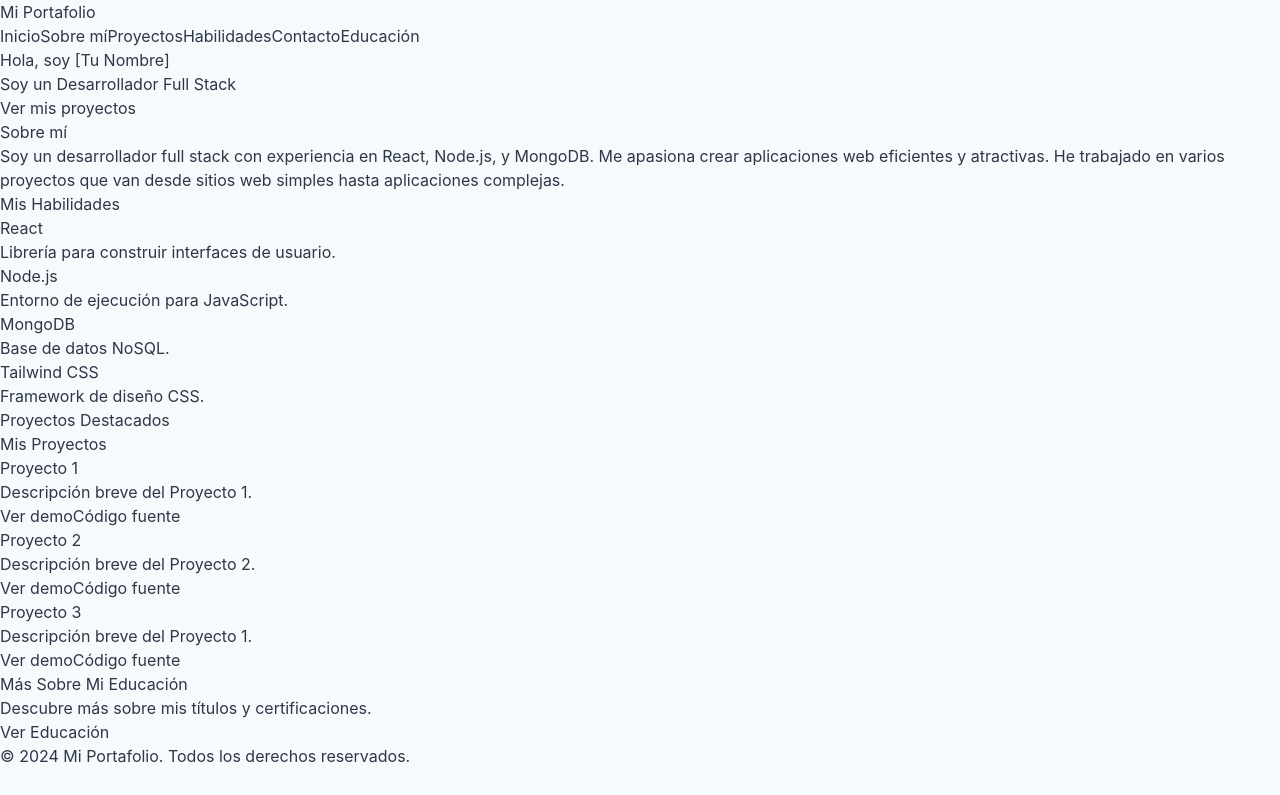
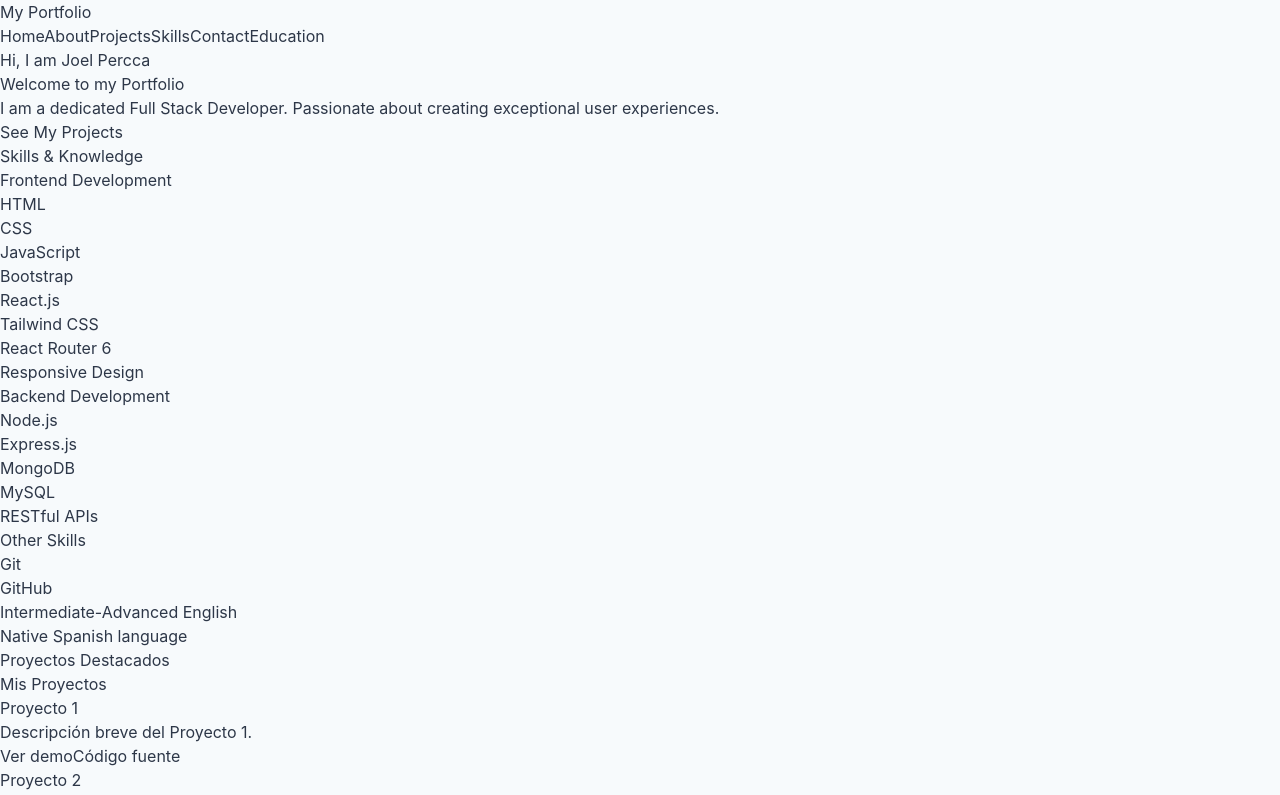
Before and after one commit to JoelPercca3/My-portafolio, a React (Vite) app: page / in a window 1280 px wide. Shown: the top 795 px of the page. Built offline with nearby package versions, Linux system fonts and the light colour scheme.

Commit message:
comit modificados

```diff
--- a/src/components/About.jsx
+++ b/src/components/About.jsx
@@ -4,11 +4,11 @@ const About = () => {
   return (
     <section className="bg-white py-12">
       <div className="container mx-auto px-4">
-        <h2 className="text-3xl font-bold mb-6">Sobre mí</h2>
+        <h2 className="text-3xl font-bold mb-6">About me</h2>
         <p className="text-gray-700">
-          Soy un desarrollador full stack con experiencia en React, Node.js, y MongoDB.
-          Me apasiona crear aplicaciones web eficientes y atractivas. He trabajado en varios
-          proyectos que van desde sitios web simples hasta aplicaciones complejas.
+          My name is Joel and I am a dedicated full stack developer passionate about creating exceptional user experiences. I have a strong foundation in front-end and back-end technologies. I am a hard-working individual who operates with integrity, accountability, and reliability. My keen observation skills, combined with my initiative and proactive approach, allow me to deliver high-quality web applications that meet and exceed user needs.
+          I enjoy working in the programming area because I can be open to the latest technological advancements and am always eager to learn and adapt to new platforms and software. My goal is to leverage my experience to develop unique and effective solutions that provide users with seamless and engaging experiences.
+          As a web developer, I am motivated by the opportunity to bring cutting-edge technologies to life, ensuring that they are accessible and functional for all users. I look forward to contributing my skills and enthusiasm to a forward-thinking team, where I can continue to grow and make a significant impact.
         </p>
       </div>
     </section>
--- a/src/components/Footer.jsx
+++ b/src/components/Footer.jsx
@@ -3,7 +3,7 @@ import React from 'react';
 const Footer = () => {
   return (
     <footer className="bg-gray-800 text-white py-4 text-center">
-      <p>© 2024 Mi Portafolio. Todos los derechos reservados.</p>
+      <p>© 2024 Mi Portfolio.JoelPercca.</p>
     </footer>
   );
 };
--- a/src/components/Hero.jsx
+++ b/src/components/Hero.jsx
@@ -4,9 +4,10 @@ const Hero = () => {
   return (
     <section className="bg-gray-900 text-white h-screen flex items-center justify-center">
       <div className="text-center">
-        <h1 className="text-4xl font-bold mb-4">Hola, soy [Tu Nombre]</h1>
-        <p className="text-xl mb-8">Soy un Desarrollador Full Stack</p>
-        <a href="projects" className="bg-blue-500 text-white py-2 px-4 rounded">Ver mis proyectos</a>
+        <h1 className="text-4xl font-bold mb-4">Hi, I am Joel Percca</h1>
+        <h1 className="text-4xl font-bold mb-4">Welcome to my Portfolio</h1>
+        <p className="text-xl mb-8">I am a dedicated Full Stack Developer. Passionate about creating exceptional user experiences.</p>
+        <a href="projects" className="bg-blue-500 text-white py-2 px-4 rounded">See My Projects</a>
       </div>
     </section>
   );
--- a/src/components/Navbar.jsx
+++ b/src/components/Navbar.jsx
@@ -7,16 +7,45 @@ const Navbar = () => {
     <nav className="bg-gray-800 p-4 text-white">
       <div className="container mx-auto flex justify-between items-center">
         <Link to="/" className="text-2xl font-bold">
-          Mi Portafolio
+          My Portfolio
         </Link>
-        <div>
-          <Link to="/" className="mx-2">Inicio</Link>
-          <Link to="/about" className="mx-2">Sobre mí</Link>
-          <Link to="/projects" className="mx-2">Proyectos</Link>
-          <Link to="/skills" className="mx-2">Habilidades</Link>
-          <Link to="/contact" className="mx-2">Contacto</Link>
-          <Link to="/education" className="mx-2">Educación</Link> {/* Nuevo enlace */}
-
+        <div className="flex space-x-4">
+          <Link
+            to="/"
+            className="px-3 py-2 rounded-md text-sm font-medium hover:bg-gray-700 hover:text-white transition duration-300"
+          >
+            Home
+          </Link>
+          <Link
+            to="/about"
+            className="px-3 py-2 rounded-md text-sm font-medium hover:bg-gray-700 hover:text-white transition duration-300"
+          >
+            About
+          </Link>
+          <Link
+            to="/projects"
+            className="px-3 py-2 rounded-md text-sm font-medium hover:bg-gray-700 hover:text-white transition duration-300"
+          >
+            Projects
+          </Link>
+          <Link
+            to="/skills"
+            className="px-3 py-2 rounded-md text-sm font-medium hover:bg-gray-700 hover:text-white transition duration-300"
+          >
+            Skills
+          </Link>
+          <Link
+            to="/contact"
+            className="px-3 py-2 rounded-md text-sm font-medium hover:bg-gray-700 hover:text-white transition duration-300"
+          >
+            Contact
+          </Link>
+          <Link
+            to="/education"
+            className="px-3 py-2 rounded-md text-sm font-medium hover:bg-gray-700 hover:text-white transition duration-300"
+          >
+            Education
+          </Link>
         </div>
       </div>
     </nav>
--- a/src/pages/Contact.jsx
+++ b/src/pages/Contact.jsx
@@ -1,15 +1,44 @@
 import React from 'react';
+import ContactForm from '../components/ContactForm';
 
 const Contact = () => {
   return (
-    <section className="container mx-auto p-4">
-      <h1 className="text-4xl font-bold">Contacto</h1>
-      <p className="mt-4">Puedes contactarme a través de los siguientes medios:</p>
-      <ul className="mt-4">
-        <li>Email: joelpercca3@gmail.com</li>
-        <li>LinkedIn: <a href="https://www.linkedin.com/in/tuusuario" className="text-blue-500">Mi LinkedIn</a></li>
-        <li>GitHub: <a href="https://github.com/tuusuario" className="text-blue-500">Mi GitHub</a></li>
+    <section className="container mx-auto p-6">
+      <h1 className="text-5xl font-extrabold text-gray-800 mb-8">Contacto</h1>
+      <p className="text-lg text-gray-600 mb-6">Puedes contactarme a través de los siguientes medios:</p>
+      <ul className="space-y-4 mb-12">
+        <li className="text-lg">
+          <span className="font-semibold text-gray-700">Email:</span>
+          <a
+            href="mailto:joelpercca3@gmail.com"
+            className="text-blue-500 hover:text-blue-700 transition-colors duration-300">
+            joelpercca3@gmail.com
+          </a>
+        </li>
+        <li className="text-lg">
+          <span className="font-semibold text-gray-700">LinkedIn:</span>
+          <a
+            href="https://www.linkedin.com/in/joel-percca-cuadros-2b58512a3/"
+            target="_blank"
+            rel="noopener noreferrer"
+            className="text-blue-500 hover:text-blue-700 transition-colors duration-300">
+            Mi LinkedIn
+          </a>
+        </li>
+        <li className="text-lg">
+          <span className="font-semibold text-gray-700">GitHub:</span>
+          <a
+            href="https://github.com/JoelPercca3"
+            target="_blank"
+            rel="noopener noreferrer"
+            className="text-blue-500 hover:text-blue-700 transition-colors duration-300">
+            Mi GitHub
+          </a>
+        </li>
       </ul>
+
+      <h2 className="text-3xl font-bold text-gray-800 mb-6">Envíame un mensaje</h2>
+      <ContactForm />
     </section>
   );
 };
--- a/src/pages/Home.jsx
+++ b/src/pages/Home.jsx
@@ -1,23 +1,47 @@
 import React from 'react';
 import Hero from '../components/Hero';
-import About from '../components/About';
 import ProjectsList from '../components/Projects/ProjectsList';
-import SkillItem from '../components/Skills/SkillsItem';
 import { Link } from 'react-router-dom';
+
+const skills = [
+  {
+    name: 'Frontend Development',
+    description: ['HTML', 'CSS', 'JavaScript', 'Bootstrap', 'React.js', 'Tailwind CSS', 'React Router 6', 'Responsive Design']
+  },
+  {
+    name: 'Backend Development',
+    description: ['Node.js', 'Express.js', 'MongoDB', 'MySQL', 'RESTful APIs']
+  },
+  {
+    name: 'Other Skills',
+    description: ['Git', 'GitHub', 'Intermediate-Advanced English', 'Native Spanish language']
+  },
+];
 
 const Home = () => {
   return (
     <>
       <Hero />
-      <About />
       <section className="bg-gray-100 py-12">
         <div className="container mx-auto">
-          <h2 className="text-3xl font-bold mb-6">Mis Habilidades</h2>
-          <div className="grid grid-cols-2 md:grid-cols-4 gap-6">
-            <SkillItem skill={{ name: 'React', description: 'Librería para construir interfaces de usuario.' }} />
-            <SkillItem skill={{ name: 'Node.js', description: 'Entorno de ejecución para JavaScript.' }} />
-            <SkillItem skill={{ name: 'MongoDB', description: 'Base de datos NoSQL.' }} />
-            <SkillItem skill={{ name: 'Tailwind CSS', description: 'Framework de diseño CSS.' }} />
+          <h2 className="text-4xl font-extrabold text-gray-800 mb-8 text-center">
+            Skills & Knowledge
+          </h2>
+          <div className="grid grid-cols-1 sm:grid-cols-2 lg:grid-cols-3 gap-8">
+            {skills.map((skill, index) => (
+              <div
+                key={index}
+                className="bg-white shadow-lg rounded-lg p-6 hover:shadow-xl transition-shadow duration-300">
+                <h3 className="text-2xl font-bold text-gray-700 mb-4">
+                  {skill.name}
+                </h3>
+                <ul className="text-gray-600 list-disc list-inside space-y-1">
+                  {skill.description.map((item, i) => (
+                    <li key={i}>{item}</li>
+                  ))}
+                </ul>
+              </div>
+            ))}
           </div>
         </div>
       </section>
@@ -29,9 +53,11 @@ const Home = () => {
       </section>
       <section className="py-12">
         <div className="container mx-auto text-center">
-          <h2 className="text-3xl font-bold mb-6">Más Sobre Mi Educación</h2>
-          <p className="mb-4">Descubre más sobre mis títulos y certificaciones.</p>
-          <Link to="/education" className="bg-blue-500 text-white px-4 py-2 rounded">Ver Educación</Link>
+          <h2 className="text-3xl font-bold mb-6">More About My Education</h2>
+          <p className="mb-4">Discover more about my degrees and certifications.</p>
+          <Link to="/education" className="bg-blue-500 text-white px-4 py-2 rounded hover:bg-blue-600 transition-colors duration-300">
+            View Education
+          </Link>
         </div>
       </section>
     </>
--- a/src/pages/Skills.jsx
+++ b/src/pages/Skills.jsx
@@ -2,17 +2,43 @@ import React from 'react';
 import SkillsList from '../components/Skills/SkillsList'; // Verifica que la ruta sea correcta
 
 const skills = [
-  { name: 'JavaScript', description: 'Lenguaje de programación para desarrollo web.' },
-  { name: 'React', description: 'Librería para construir interfaces de usuario.' },
-  // Agrega más habilidades aquí...
+  {
+    name: 'Frontend Development',
+    description: ['HTML', 'CSS', 'JavaScript', 'Bootstrap', 'React.js', 'Tailwind CSS', 'React Router 6', 'Responsive Design']
+  },
+  {
+    name: 'Backend Development',
+    description: ['Node.js', 'Express.js', 'MongoDB', 'MySQL', 'RESTful APIs']
+  },
+  {
+    name: 'Other Skills',
+    description: ['Git', 'GitHub', 'Intermediate-Advanced English', 'Native Spanish language']
+  },
 ];
 
 const Skills = () => {
   return (
-    <div className="container mx-auto p-6">
-      <h2 className="text-3xl font-bold mb-6">Mis Habilidades</h2>
-      <SkillsList skills={skills} />
-    </div>
+    <section className="container mx-auto p-6">
+      <h2 className="text-4xl font-extrabold text-gray-800 mb-8 text-center">
+        Skills & Knowledge
+      </h2>
+      <div className="grid grid-cols-1 sm:grid-cols-2 lg:grid-cols-3 gap-8">
+        {skills.map((skill, index) => (
+          <div
+            key={index}
+            className="bg-white shadow-lg rounded-lg p-6 hover:shadow-xl transition-shadow duration-300">
+            <h3 className="text-2xl font-bold text-gray-700 mb-4">
+              {skill.name}
+            </h3>
+            <ul className="text-gray-600 list-disc list-inside space-y-1">
+              {skill.description.map((item, i) => (
+                <li key={i}>{item}</li>
+              ))}
+            </ul>
+          </div>
+        ))}
+      </div>
+    </section>
   );
 };
 
```
